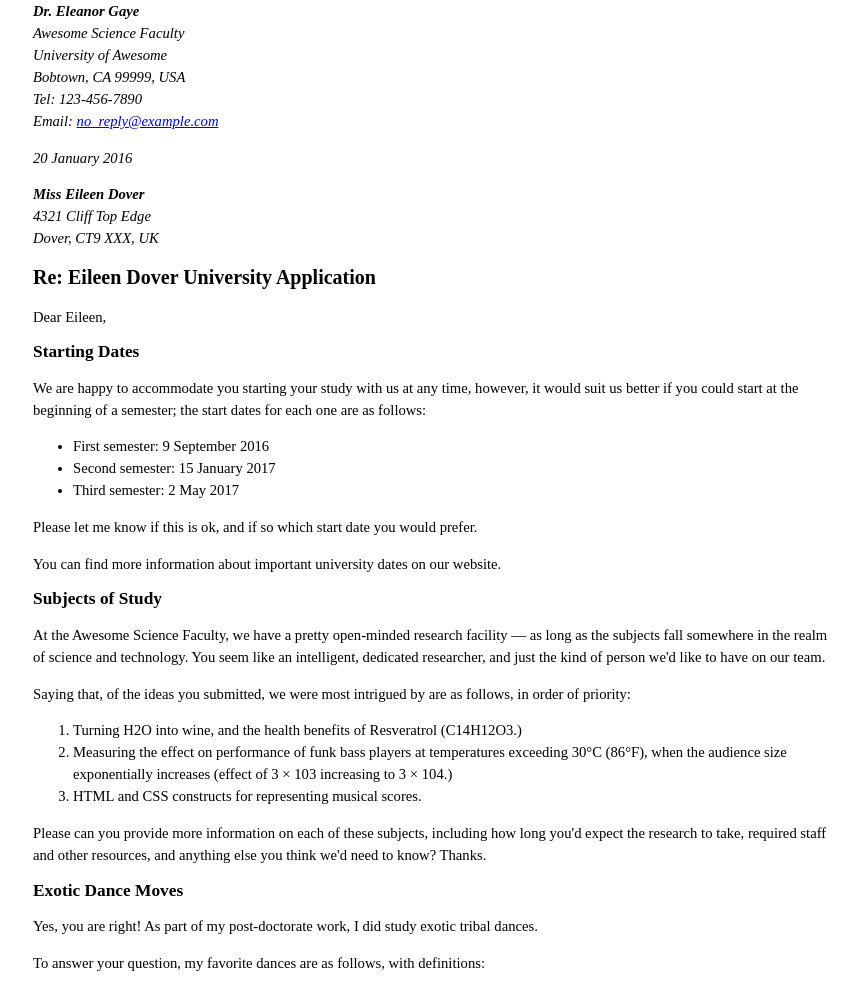
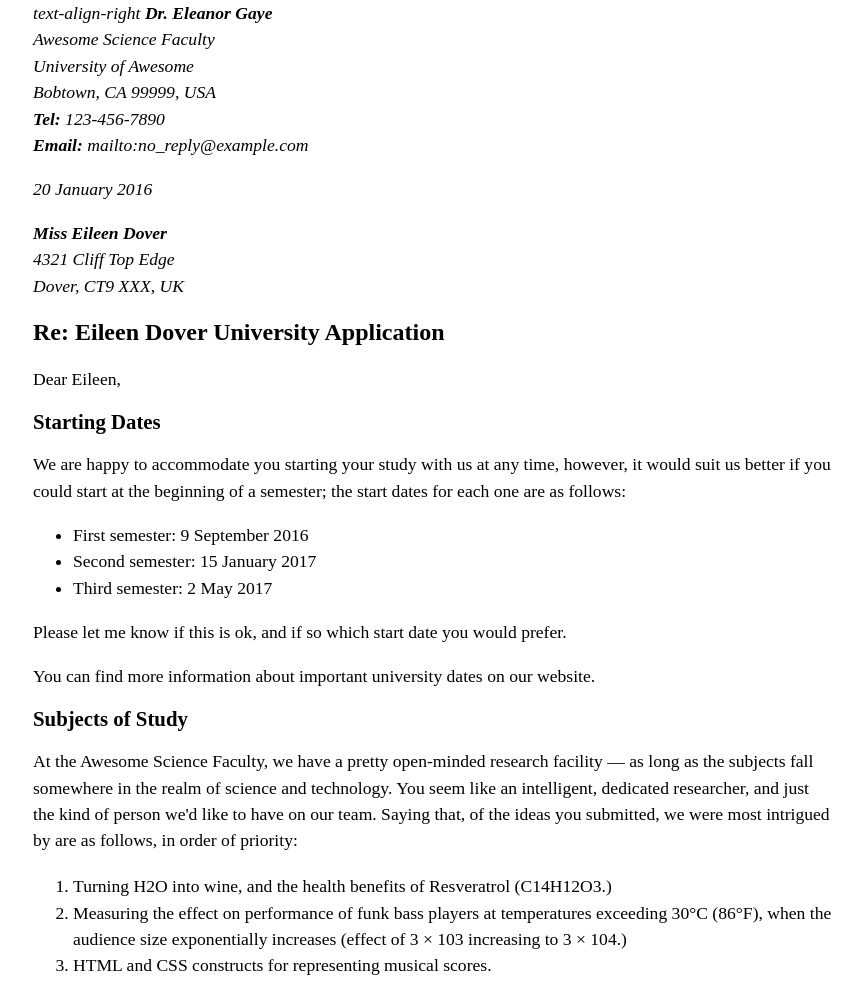
Before and after one commit to chso22088/git-tutorial, a website built with Vite: page index.html in a window 1280 px wide. Shown: the top 982 px of the page, without its empty margins (207-1068 px from the left). Built offline with nearby package versions, Linux system fonts and the light colour scheme.

Commit message:
2023/10/16/1423

```diff
--- a/index.html
+++ b/index.html
@@ -6,15 +6,16 @@
     <link rel="stylesheet" href="./style.css" />
   </head>
   <body>
-    <sup>
     <address>
+      <div class="text-align-right">
+      text-align-right
       <strong>Dr. Eleanor Gaye</strong><br />
       Awesome Science Faculty<br />
       University of Awesome<br />
       Bobtown, CA 99999, USA<br />
-      Tel: 123-456-7890<br />
-      Email: <a href="mailto:no_reply@example.com">no_reply@example.com</a>
-      </sup>
+      <strong>Tel:</strong> 123-456-7890<br />
+      <strong>Email:</strong> mailto:no_reply@example.com<br />
+      </div>
     </address>
 
     <time datetime="2016-01-20">
@@ -43,18 +44,15 @@
         <li>Third semester: 2 May 2017</li>
       </ul>
       <p>Please let me know if this is ok, and if so which start date you would prefer.</p>
-      <p>You can find more information about important university dates on our website.</p>
+      <p>You can find more information about <a herf="important university dates ">important university dates</a> on our website.</p>
     </section>
 
     <section>
       <h2>Subjects of Study</h2>
       <p>
-        At the Awesome Science Faculty, we have a pretty open-minded research facility — as long as the subjects fall somewhere in the realm of science and technology. You seem like an intelligent, dedicated researcher, and just the kind of person we'd like to have on our team.
+        At the Awesome Science Faculty, we have a pretty open-minded research facility — as long as the subjects fall somewhere in the realm of science and technology. You seem like an intelligent, dedicated researcher, and just the kind of person we'd like to have on our team. Saying that, of the ideas you submitted, we were most intrigued by are as follows, in order of priority:
+        <ol>
       </p>
-      <p>
-        Saying that, of the ideas you submitted, we were most intrigued by are as follows, in order of priority:
-      </p>
-      <ol>
         <li>Turning H2O into wine, and the health benefits of Resveratrol (C14H12O3.)</li>
         <li>Measuring the effect on performance of funk bass players at temperatures exceeding 30°C (86°F), when the audience size exponentially increases (effect of 3 × 103 increasing to 3 × 104.)</li>
         <li>HTML and CSS constructs for representing musical scores.</li>
@@ -84,7 +82,8 @@
     </section>
 
     <section>
-      <p>Yours sincerely,<br /><strong>Dr. Eleanor Gaye</strong></p>
+      <p>Yours sincerely,<br />
+      <strong>Dr. Eleanor Gaye</strong></p>
       <p>University of Awesome motto: <q>"Be awesome to each other." -- The memoirs of Bill S Preston, Esq</q></p>
     </section>
   </body>
```
